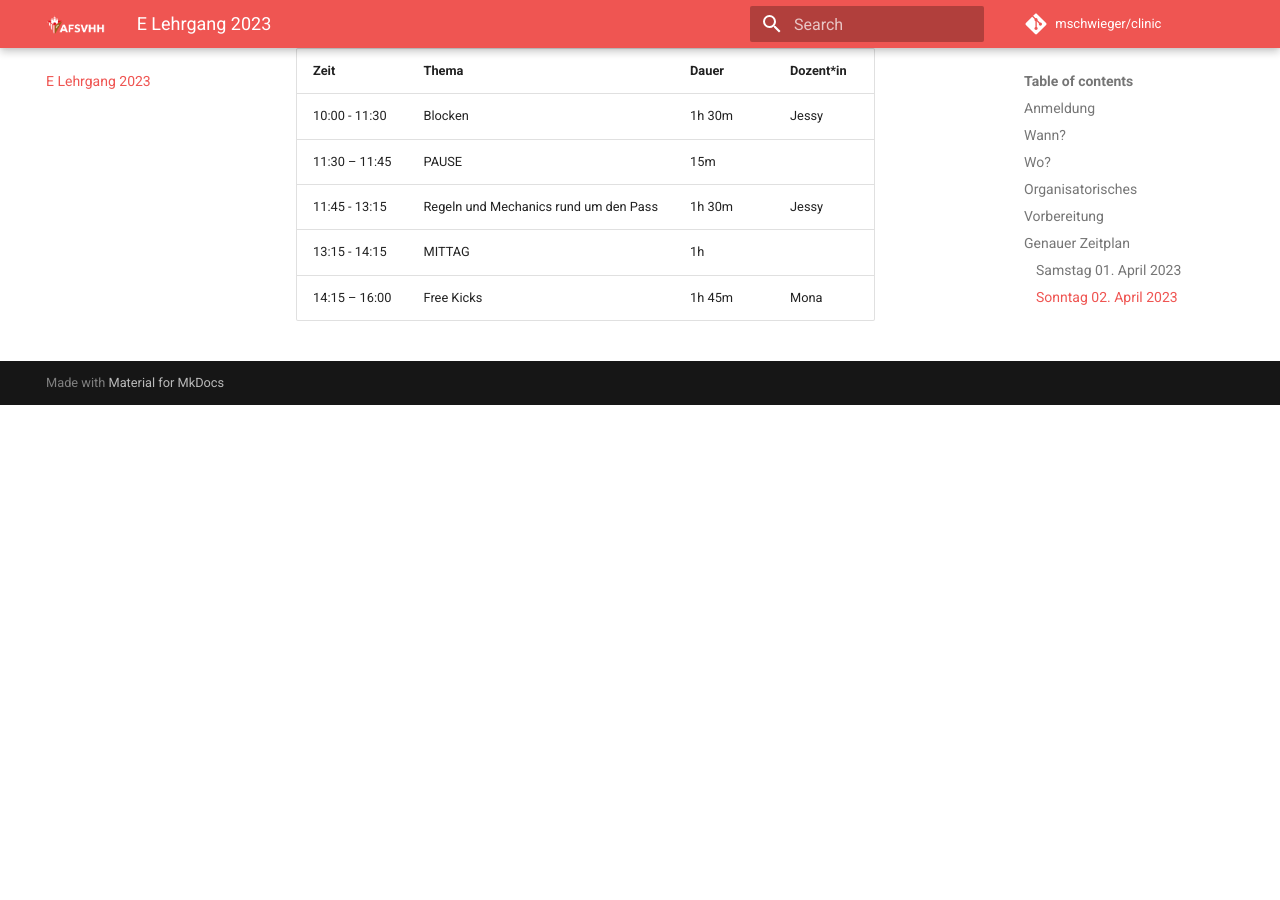
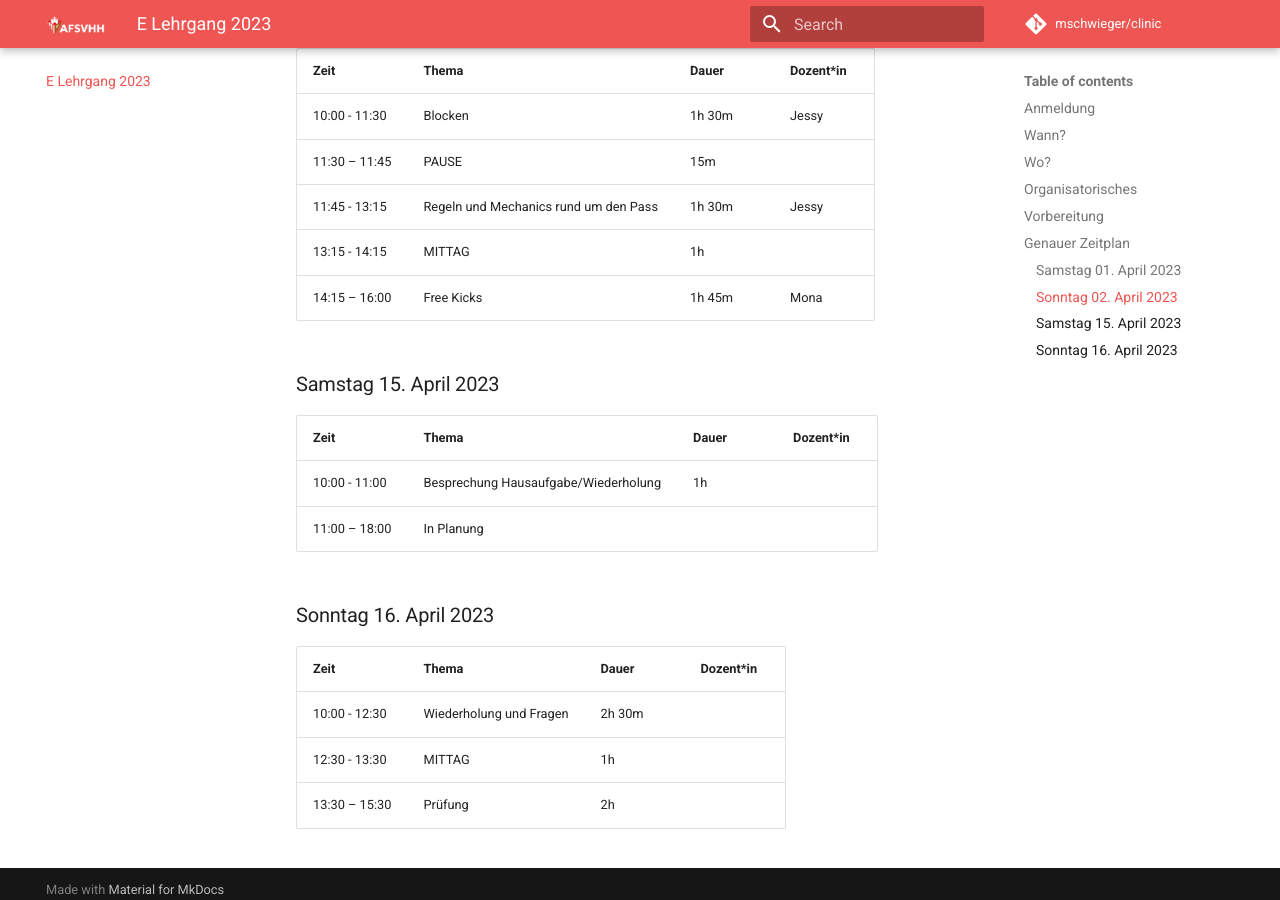
Before and after one commit to mschwieger/clinic, an MkDocs documentation site: the page built from docs/E.md, in a window 1280 px wide and 900 px high, scrolled down 1847 px. Built offline with MkDocs 1.6.1 and Material for MkDocs 9.7.7, drawn with Linux system fonts in a browser that asks for light colours; comment, search, counter and statistics services are not loaded; before the commit the page ends 2252 px from its top, so only the background shows below that.

Commit message:
Update E.md

```diff
--- a/docs/E.md
+++ b/docs/E.md
@@ -57,3 +57,32 @@ Beachte bitte, dass du an allen 4 Terminen teilnehmen musst!
 | 11:45 - 13:15 | Regeln und Mechanics rund um den Pass | 1h 30m | Jessy     |
 | 13:15 - 14:15 | MITTAG                                | 1h     |           |
 | 14:15 – 16:00 | Free Kicks                            | 1h 45m | Mona      |
+
+### Samstag 15. April 2023
+
+| Zeit          | Thema                                                | Dauer                 | Dozent*in |
+| ------------- | ---------------------------------------------------- | --------------------- | --------- |
+| 10:00 - 11:00 | Besprechung Hausaufgabe/Wiederholung                 | 1h                    |           |
+| 11:00 – 18:00 | In Planung                                           |                       |           |
+
+<!--- | Zeit          | Thema                                                | Dauer                 | Dozent*in |
+| ------------- | ---------------------------------------------------- | --------------------- | --------- |
+| 10:00 - 11:00 | Besprechung Hausaufgabe/Wiederholung                          | 1h     |         |
+| 11:00 – 11:15 | PAUSE                                                         | 15m    |         |
+| 11:15 – 12:00 | Raus<br>Period 1: Teams Match Up: Short Passing und OL vs. DL | 45m    |         |
+| 12:00 – 12:55 | Raus <br>Period 2: Teams Match Up: Run Game & PA              | 55m    |         |
+| 12:55 – 13:40 | MITTAG                                                        | 45m    |         |
+| 13:40 – 14:30 | Scrimmage Kicks (draußen)                                     | 50m    |         |
+| 14:30 - 16:00 | Regel 9                                                       | 1h 45m | Matthis |
+| 16:00 – 16:15 | PAUSE                                                         | 15m    |         |
+| 16:15 - 17:15 | Punkte, Antrieb, Verantwortung                                | 1h     | Brian   | -->
+
+
+
+### Sonntag 16. April 2023
+
+| Zeit          | Thema                                 | Dauer  | Dozent*in |
+| ------------- | ------------------------------------- | ------ | --------- |
+| 10:00 - 12:30 | Wiederholung und Fragen               | 2h 30m |           |
+| 12:30 - 13:30 | MITTAG                                | 1h     |           |
+| 13:30 – 15:30 | Prüfung                               | 2h     |           |
```
